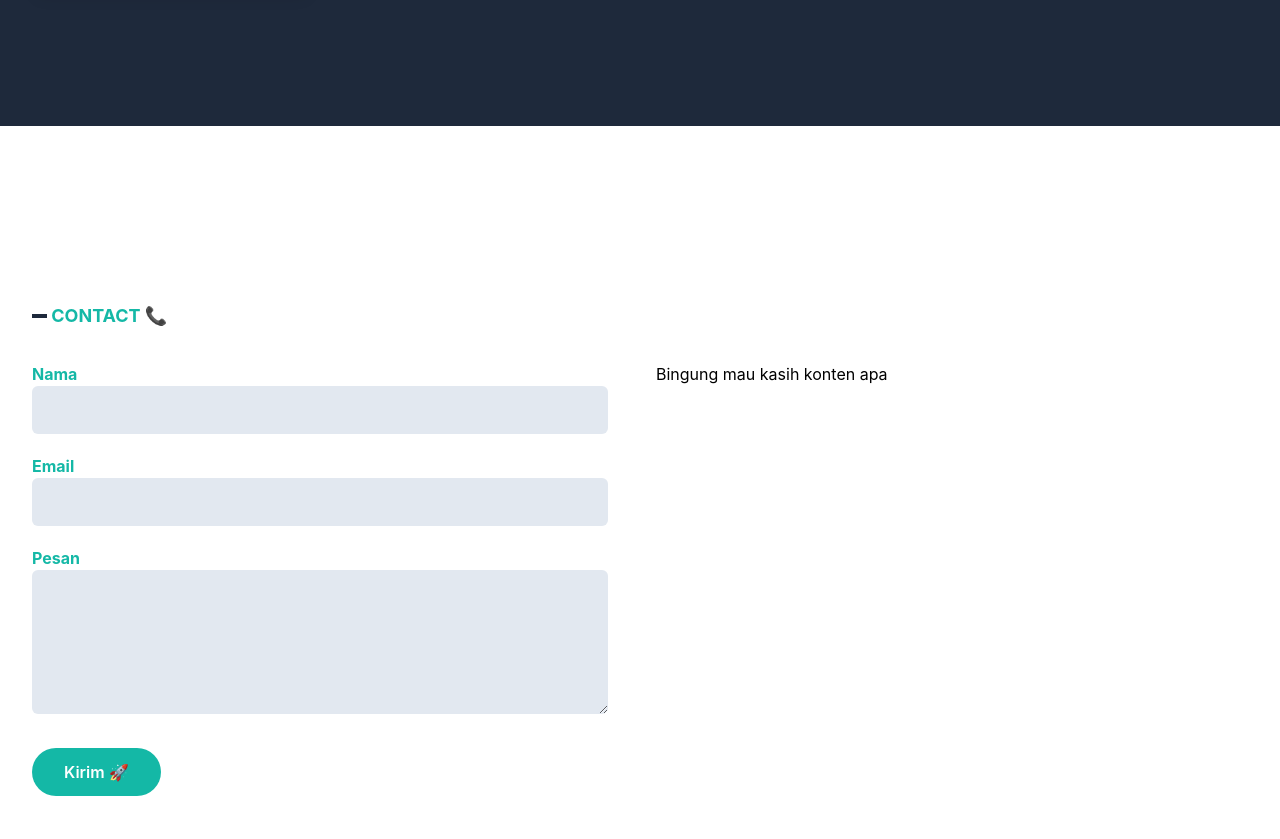
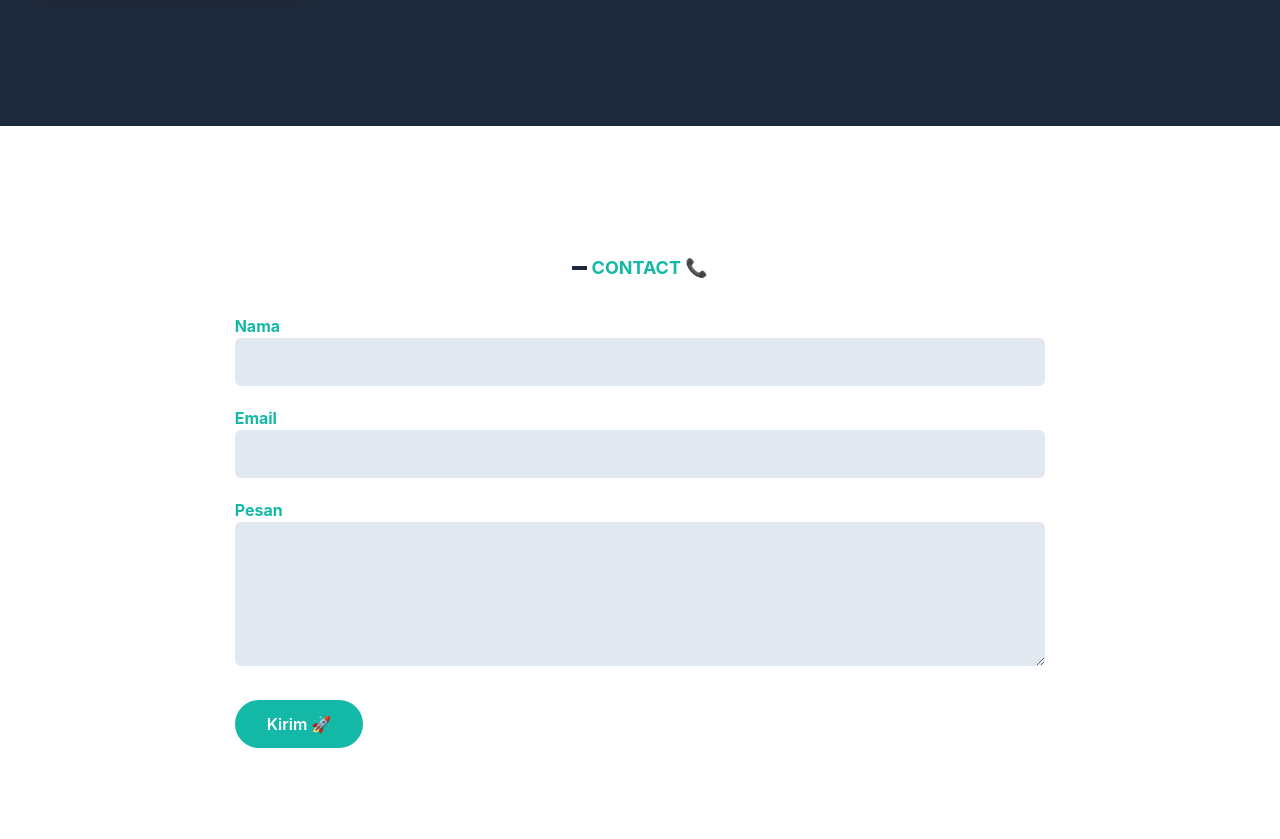
Before and after one commit to azzmnrwebdev/azzmnrwebdev.github.io, a website: page index.html in a window 1280 px wide. Shown: the part 3220-4059 px from the top of the page. Drawn offline with Linux system fonts and the light colour scheme.

Commit message:
update: form pada section contact

```diff
--- a/index.html
+++ b/index.html
@@ -1,5 +1,5 @@
 <!DOCTYPE html>
-<html lang="en">
+<html lang="en" class="scroll-smooth">
 
 <head>
     <meta charset="UTF-8">
@@ -286,30 +286,30 @@
     <!-- Blog Section End -->
 
     <!-- Contact Section Start -->
-    <section id="contact" class="pt-44 pb-24">
+    <section id="contact" class="pt-32 pb-24">
         <div class="container">
             <div class="w-full px-4">
-                <h4 class="font-bold uppercase text-primary text-lg mb-8 flex"><span
+                <h4 class="font-bold uppercase text-primary justify-center text-lg mb-8 flex"><span
                         class="w-[15px] h-[4px] bg-slate-800 self-center"></span>&nbsp;Contact 📞</h4>
             </div>
 
-            <div class="flex flex-wrap">
-                <div class="w-full px-4 lg:w-1/2 mb-10">
+            <div class="w-full px-4">
                 <form>
-                        <div class="w-full lg:max-w-xl">
+                    <div class="lg:w-2/3 lg:mx-auto">
                         <div class="w-full mb-5">
                             <label for="name" class="text-base text-primary font-bold">Nama</label>
                             <input type="text" id="name"
-                                    class="w-full bg-slate-200 text-dark p-3 rounded-md focus:outline-none focus:ring-primary focus:ring-1 focus:border-primary" />
+                                class="w-full bg-slate-200 text-dark p-3 rounded-md focus:outline-none focus:ring-primary focus:ring-1 focus:border-primary" required />
                         </div>
                         <div class="w-full mb-5">
                             <label for="email" class="text-base text-primary font-bold">Email</label>
                             <input type="email" id="email"
-                                    class="w-full bg-slate-200 text-dark p-3 rounded-md focus:outline-none focus:ring-primary focus:ring-1 focus:border-primary" />
+                                class="w-full bg-slate-200 text-dark p-3 rounded-md focus:outline-none
+                                focus:ring-primary focus:ring-1 focus:border-primary" required />
                         </div>
                         <div class="w-ful mb-7">
                             <label for="message" class="text-base text-primary font-bold">Pesan</label>
-                                <textarea name="message" id="message" cols="30" rows="5"
+                            <textarea name="message" id="message" cols="30" rows="5" required
                                 class="w-full bg-slate-200 text-dark p-3 rounded-md focus:outline-none focus:ring-primary focus:ring-1 focus:border-primary"></textarea>
                         </div>
 
@@ -321,11 +321,6 @@
                         </div>
                     </div>
                 </form>
-                </div>
-
-                <div class="w-full px-4 lg:w-1/2">
-                    <h1>Bingung mau kasih konten apa</h1>
-                </div>
             </div>
         </div>
     </section>
```
Also changed, not shown: dist/output.css. Lines whose indentation alone changed are shown as unchanged.
